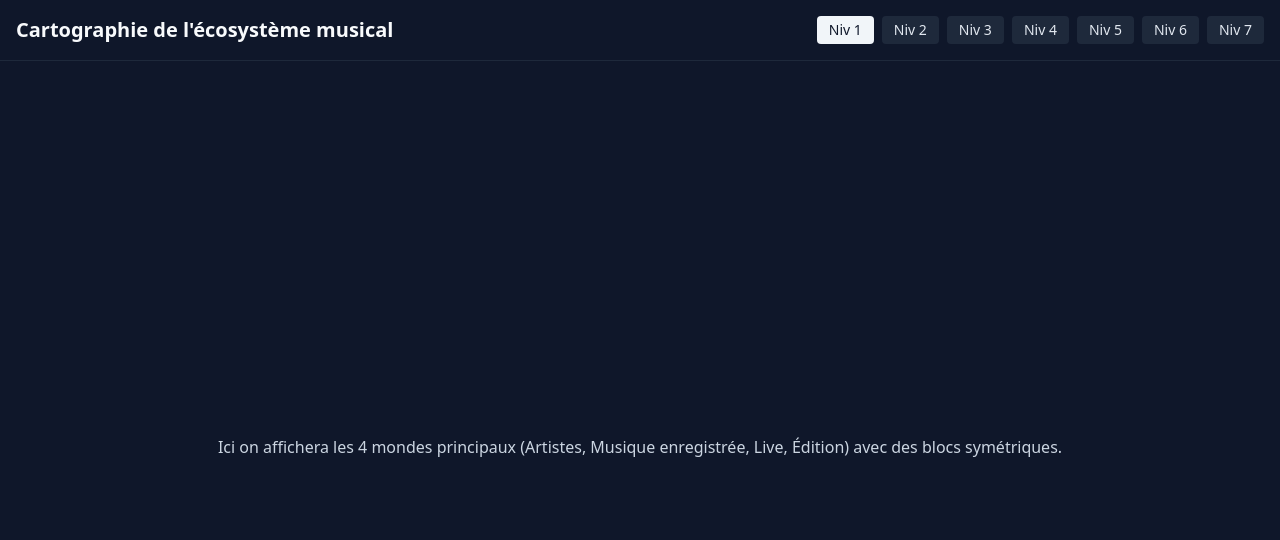
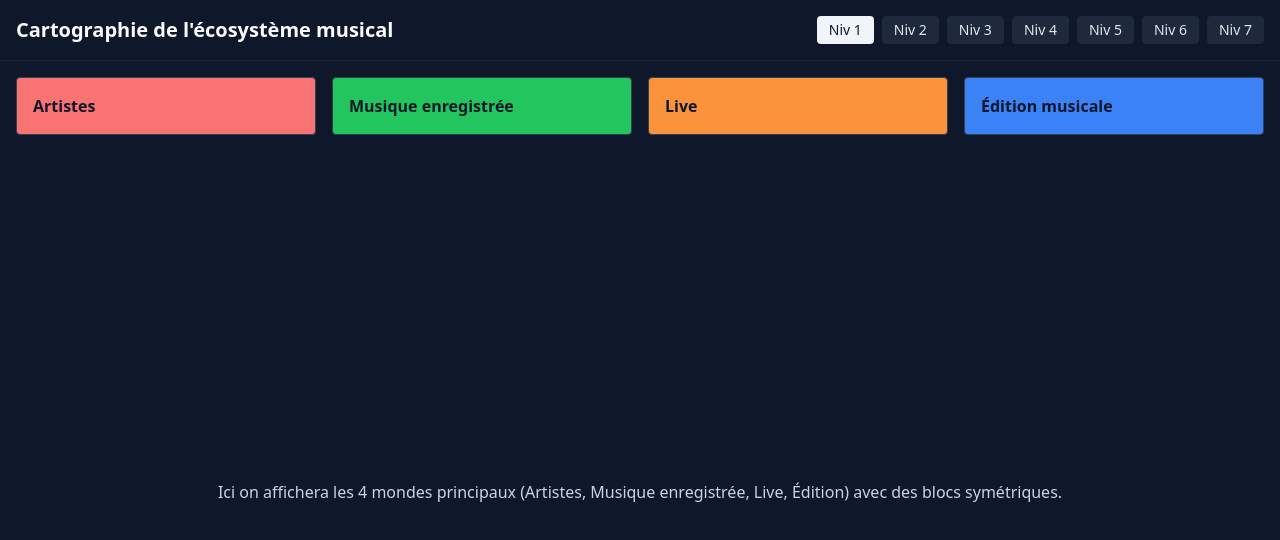
Before and after one commit to RobinCharbonnier/music-big-picture-clean, a React (Vite) app: page / in a window 1280 px wide. Shown: the top 540 px of the page. Built offline with nearby package versions, Linux system fonts and the light colour scheme.

Commit message:
Add worlds display by level

```diff
--- a/src/components/ecosystem/EcosystemVisualization.tsx
+++ b/src/components/ecosystem/EcosystemVisualization.tsx
@@ -1,5 +1,6 @@
 import { useState } from "react";
 import { ACTORS } from "../../data/actors";
+import { WORLDS } from "../../data/worlds";
 
 type Level = 1 | 2 | 3 | 4 | 5 | 6 | 7;
 
@@ -28,8 +29,18 @@ export function EcosystemVisualization() {
           ))}
         </div>
       </header>
-
-<div className="p-4 grid grid-cols-2 md:grid-cols-3 lg:grid-cols-4 gap-4">
+      <div className="p-4 grid grid-cols-2 md:grid-cols-3 lg:grid-cols-4 gap-4">
+  {WORLDS.filter(world => world.level === level).map(world => (
+    <div
+      key={world.id}
+      className="p-4 rounded border border-slate-700"
+      style={{ backgroundColor: world.color }}
+    >
+      <h2 className="font-semibold text-slate-900">{world.name}</h2>
+    </div>
+  ))}
+</div>
+      <div className="p-4 grid grid-cols-2 md:grid-cols-3 lg:grid-cols-4 gap-4">
   {ACTORS.filter(actor => actor.level === level).map(actor => (
     <div
       key={actor.id}
```
